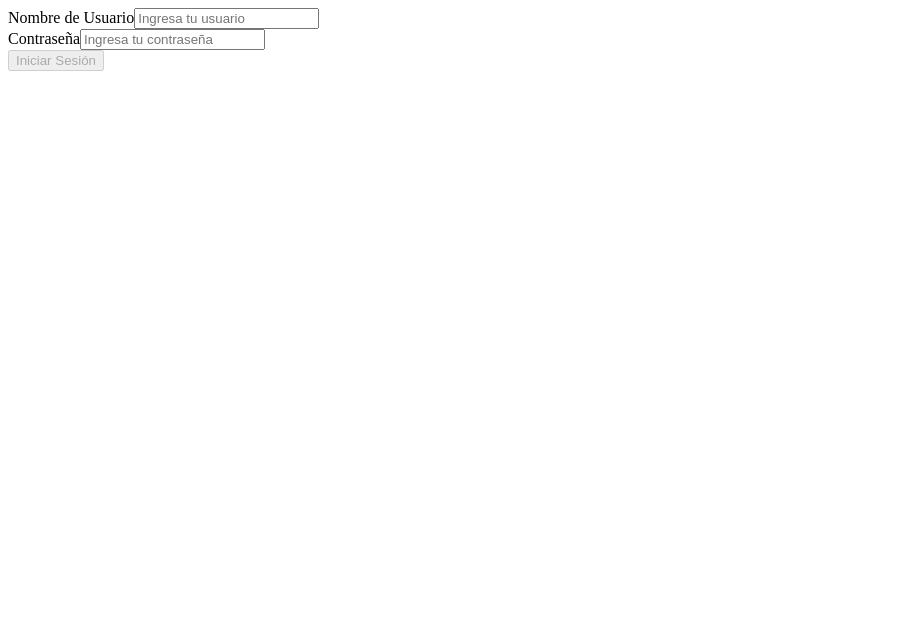
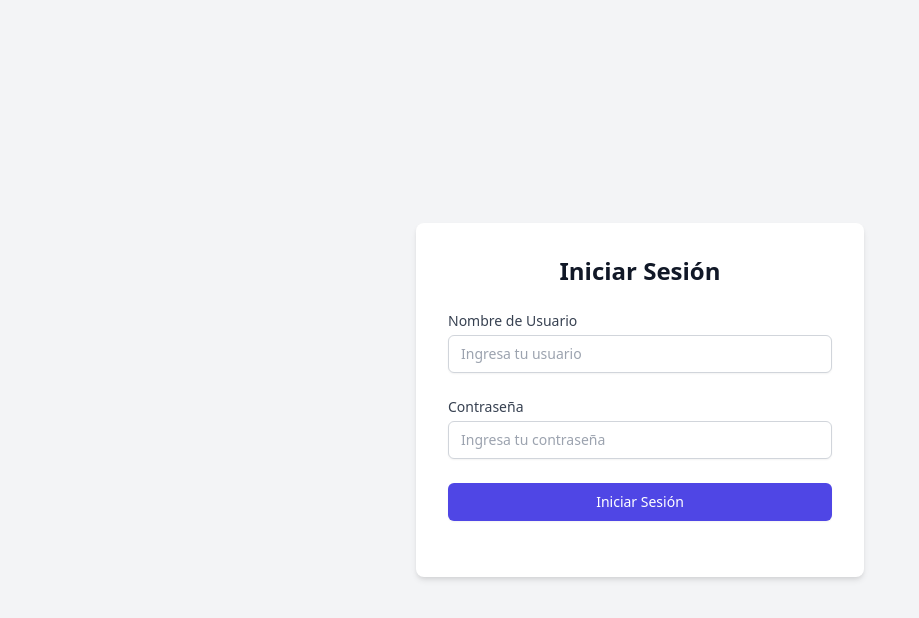
Before and after one commit to ClarisaR/TP-Taller-II, an Angular app in the folder frontend-tasks/: page /login in a window 1280 px wide. Shown: the top 618 px of the page, without its empty margins (0-919 px from the left). Built offline with nearby package versions, Linux system fonts and the light colour scheme; no server answers.

Commit message:
agrego tailwind al proyecto y estilos al login

```diff
--- a/frontend-tasks/package.json
+++ b/frontend-tasks/package.json
@@ -30,6 +30,7 @@
     "@angular/compiler-cli": "~11.2.11",
     "@types/jasmine": "~3.6.0",
     "@types/node": "^12.11.1",
+    "autoprefixer": "^10.4.20",
     "codelyzer": "^6.0.0",
     "jasmine-core": "~3.6.0",
     "jasmine-spec-reporter": "~5.0.0",
@@ -38,7 +39,9 @@
     "karma-coverage": "~2.0.3",
     "karma-jasmine": "~4.0.0",
     "karma-jasmine-html-reporter": "^1.5.0",
+    "postcss": "^8.4.49",
     "protractor": "~7.0.0",
+    "tailwindcss": "^2.2.19",
     "ts-node": "~8.3.0",
     "tslint": "~6.1.0",
     "typescript": "~4.1.5"
--- /dev/null
+++ b/frontend-tasks/postcss.config.js
@@ -0,0 +1,6 @@
+module.exports = {
+    plugins: {
+      tailwindcss: {},
+      autoprefixer: {},
+    },
+  }
--- a/frontend-tasks/src/app/login/login.component.html
+++ b/frontend-tasks/src/app/login/login.component.html
@@ -1,34 +1,41 @@
-<div class="login-container">
-    <form (ngSubmit)="onSubmit()" [formGroup]="loginForm" class="login-form">
-      <div class="form-group">
-        <label for="username">Nombre de Usuario</label>
+<div class="flex items-center justify-center min-h-screen bg-gray-100">
+  <div class="w-full max-w-md p-8 space-y-6 bg-white rounded-lg shadow-md">
+    <h2 class="text-2xl font-bold text-center text-gray-900">Iniciar Sesión</h2>
+    <form (ngSubmit)="onSubmit()" [formGroup]="loginForm" class="space-y-6">
+      <div>
+        <label for="username" class="block text-sm font-medium text-gray-700">Nombre de Usuario</label>
         <input
           type="text"
           id="username"
           formControlName="username"
-          class="form-control"
+          class="block w-full px-3 py-2 mt-1 border border-gray-300 rounded-md shadow-sm focus:ring-indigo-500 focus:border-indigo-500 sm:text-sm"
           placeholder="Ingresa tu usuario"
         />
-        <div *ngIf="loginForm.get('username')?.invalid && loginForm.get('username')?.touched" class="error">
+        <div *ngIf="loginForm.get('username')?.invalid && loginForm.get('username')?.touched" class="mt-2 text-sm text-red-600">
           El nombre de usuario es obligatorio
         </div>
       </div>
 
-      <div class="form-group">
-        <label for="password">Contraseña</label>
+      <div>
+        <label for="password" class="block text-sm font-medium text-gray-700">Contraseña</label>
         <input
           type="password"
           id="password"
           formControlName="password"
-          class="form-control"
+          class="block w-full px-3 py-2 mt-1 border border-gray-300 rounded-md shadow-sm focus:ring-indigo-500 focus:border-indigo-500 sm:text-sm"
           placeholder="Ingresa tu contraseña"
         />
-        <div *ngIf="loginForm.get('password')?.invalid && loginForm.get('password')?.touched" class="error">
+        <div *ngIf="loginForm.get('password')?.invalid && loginForm.get('password')?.touched" class="mt-2 text-sm text-red-600">
           La contraseña es obligatoria
         </div>
       </div>
 
-      <button type="submit" class="btn btn-primary" [disabled]="loginForm.invalid">Iniciar Sesión</button>
+      <div>
+        <button type="submit" class="w-full px-4 py-2 text-sm font-medium text-white bg-indigo-600 border border-transparent rounded-md shadow-sm hover:bg-indigo-700 focus:outline-none focus:ring-2 focus:ring-offset-2 focus:ring-indigo-500" [disabled]="loginForm.invalid">
+          Iniciar Sesión
+        </button>
+      </div>
     </form>
-    <p>{{error}}</p>
+    <p class="mt-4 text-sm text-center text-red-600">{{error}}</p>
   </div>
+</div>
--- a/frontend-tasks/src/styles.css
+++ b/frontend-tasks/src/styles.css
@@ -1 +1,3 @@
-/* You can add global styles to this file, and also import other style files */
+@tailwind base;
+@tailwind components;
+@tailwind utilities;
--- /dev/null
+++ b/frontend-tasks/tailwind.config.js
@@ -0,0 +1,14 @@
+/** @type {import('tailwindcss').Config} */
+module.exports = {
+  content: [
+    "./src/**/*.{html,ts}",
+  ],
+  darkMode: false, // or 'media' or 'class'
+  theme: {
+    extend: {},
+  },
+  variants: {
+    extend: {},
+  },
+  plugins: [],
+}
```
Also changed, not shown: 1 other file (tests, documents, lock files or other folders).
